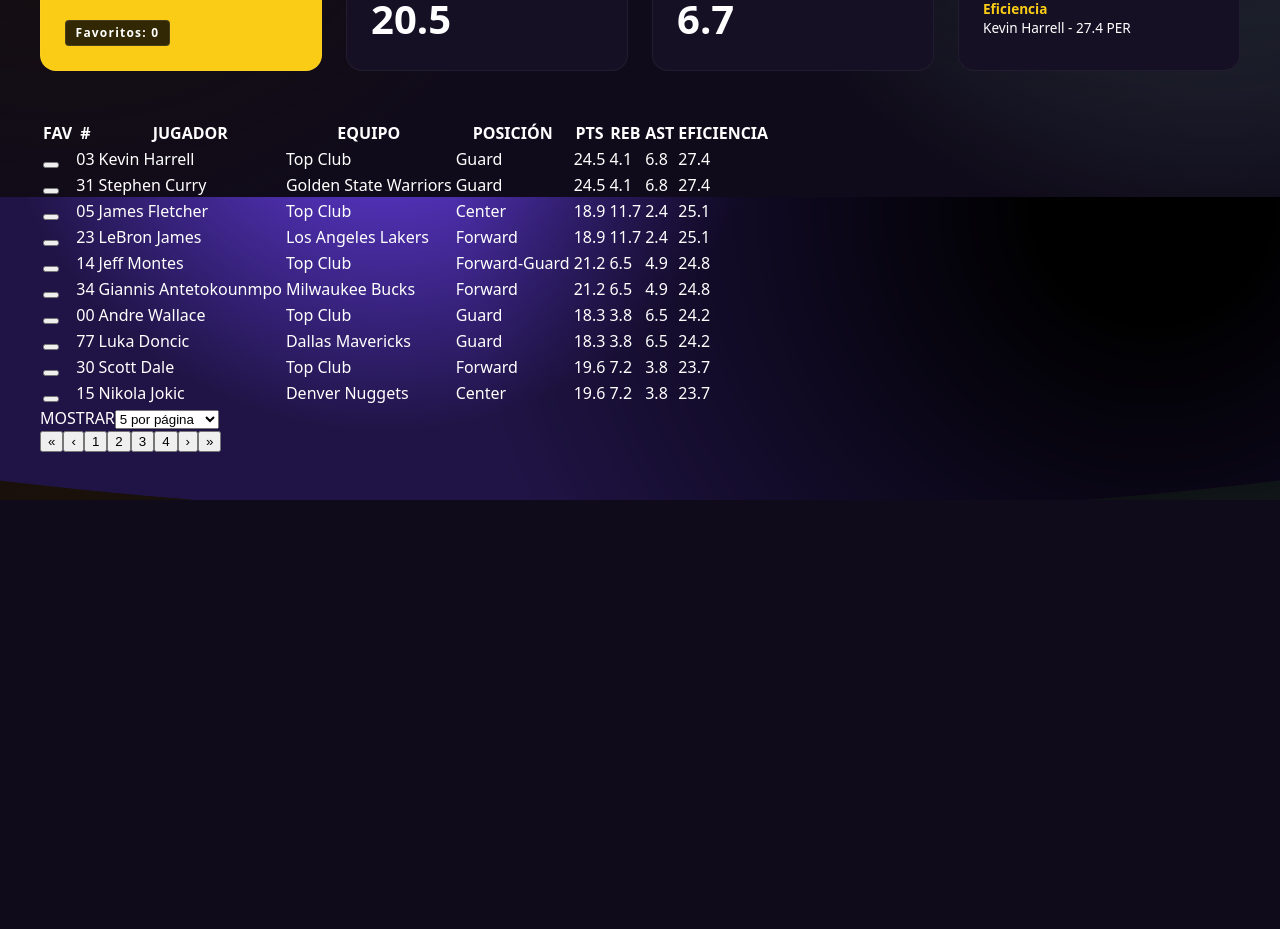
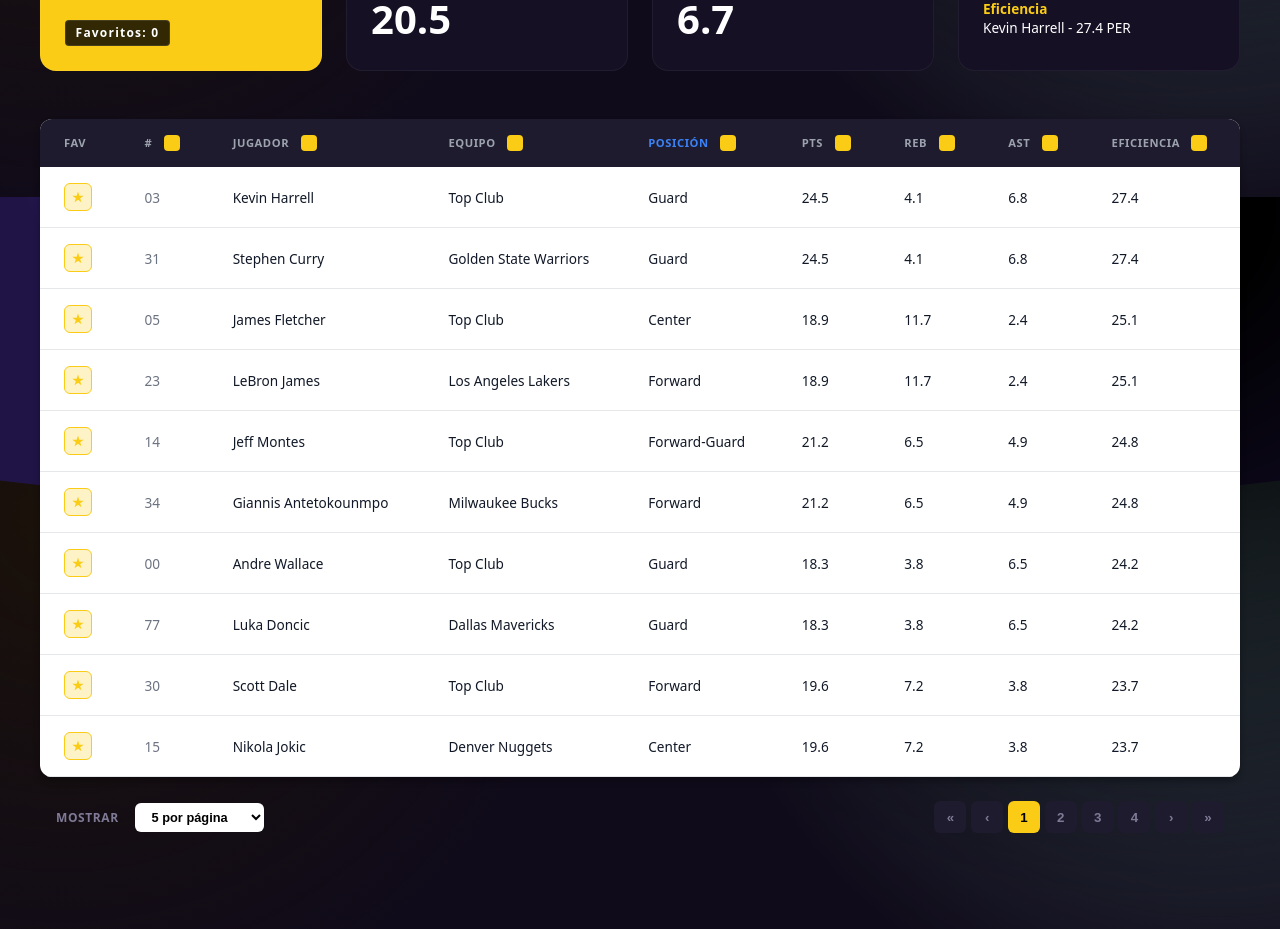
Before and after one commit to valentinasancheztab/parcialFinal, a React (Vite) app in the folder proyecto_final/: page / in a window 1280 px wide. Shown: the part 603-1532 px from the top of the page. Before the commit the page ends 1103 px from the top, so only its background shows below. Built offline with nearby package versions, Linux system fonts and the light colour scheme.

Commit message:
estilos de css para la tabla de los jugadores

```diff
--- a/proyecto_final/src/App.css
+++ b/proyecto_final/src/App.css
@@ -267,3 +267,160 @@
   color: var(--accent-yellow);
   font-weight: bold;
 }
+
+
+.table-section {
+  max-width: 1200px;
+  margin: 0 auto 3rem auto;
+}
+
+.table-wrapper {
+  background-color: white;
+  border-radius: 12px;
+  overflow: hidden;
+  box-shadow: 0 4px 6px rgba(0, 0, 0, 0.3);
+}
+
+.players-table {
+  width: 100%;
+  border-collapse: collapse;
+  text-align: left;
+}
+
+.players-table th {
+  background-color: #1f1b2e;
+
+  color: #9ca3af;
+
+  padding: 1rem 1.5rem;
+  font-size: 0.7rem;
+  font-weight: bold;
+  letter-spacing: 0.05em;
+  text-transform: uppercase;
+  user-select: none;
+}
+
+
+.sort-icon {
+  display: inline-block;
+  width: 16px;
+  height: 16px;
+  background-color: var(--accent-yellow);
+  border-radius: 4px;
+  margin-left: 0.5rem;
+  vertical-align: middle;
+}
+
+.players-table th.active-header {
+  color: #3b82f6;
+
+}
+
+.players-table td {
+  padding: 1rem 1.5rem;
+  color: #111827;
+
+  font-size: 0.85rem;
+  font-weight: 500;
+  border-bottom: 1px solid #e5e7eb;
+
+}
+
+.players-table tbody tr:hover {
+  background-color: #f9fafb;
+  cursor: pointer;
+}
+
+
+.fav-button {
+  background-color: #fef3c7;
+
+  border: 1px solid var(--accent-yellow);
+  border-radius: 6px;
+  width: 28px;
+  height: 28px;
+  display: flex;
+  align-items: center;
+  justify-content: center;
+  cursor: pointer;
+  padding: 0;
+}
+
+.star-icon {
+  width: 12px;
+  height: 12px;
+  background-color: var(--accent-yellow);
+  clip-path: polygon(50% 0%, 61% 35%, 98% 35%, 68% 57%, 79% 91%, 50% 70%, 21% 91%, 32% 57%, 2% 35%, 39% 35%);
+}
+
+.player-id-cell {
+  color: #6b7280 !important;
+
+}
+
+.player-name-cell {
+  color: #111827 !important;
+  font-weight: bold;
+}
+
+
+.table-pagination {
+  display: flex;
+  justify-content: space-between;
+  align-items: center;
+  margin-top: 1.5rem;
+  padding: 0 1rem;
+}
+
+.pagination-left {
+  display: flex;
+  align-items: center;
+  gap: 1rem;
+  color: var(--text-secondary);
+  font-size: 0.75rem;
+  font-weight: bold;
+  letter-spacing: 0.05em;
+}
+
+.pagination-select {
+  background-color: white;
+  color: black;
+  border: none;
+  padding: 0.4rem 0.8rem;
+  border-radius: 6px;
+  font-size: 0.8rem;
+  font-weight: bold;
+  outline: none;
+  cursor: pointer;
+}
+
+.pagination-right {
+  display: flex;
+  gap: 0.3rem;
+}
+
+.page-btn {
+  background-color: #1f1b2e;
+
+  color: var(--text-secondary);
+  border: none;
+  width: 32px;
+  height: 32px;
+  border-radius: 6px;
+  display: flex;
+  align-items: center;
+  justify-content: center;
+  font-weight: bold;
+  cursor: pointer;
+  transition: all 0.2s;
+}
+
+.page-btn:hover {
+  background-color: #2d2640;
+  color: white;
+}
+
+.page-btn.active {
+  background-color: var(--accent-yellow);
+  color: black;
+}
```
